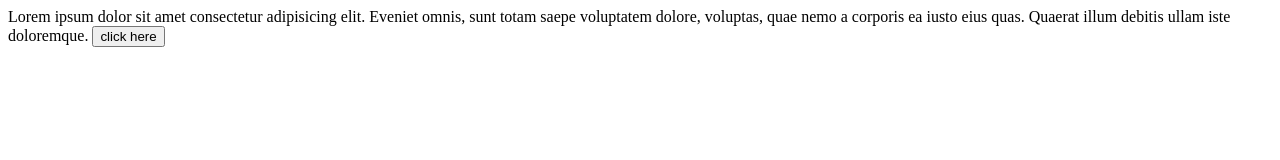
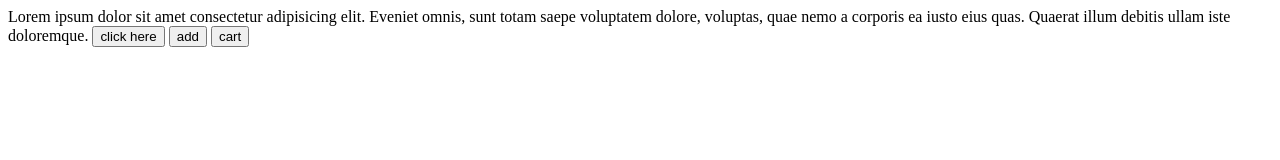
Before and after one commit to dennisjsh07/git-tutorial, a plain HTML site: page index.html in a window 1280 px wide. Drawn offline with Linux system fonts and the light colour scheme.

Commit message:
added-new buttons

```diff
--- a/index.html
+++ b/index.html
@@ -9,4 +9,6 @@
     Lorem ipsum dolor sit amet consectetur adipisicing elit. Eveniet omnis, sunt totam saepe voluptatem dolore, voluptas, quae nemo a corporis ea iusto eius quas. Quaerat illum debitis ullam iste doloremque.
 </body>
 <button>click here</button>
+<button>add</button>
+<button>cart</button>
 </html>
```
